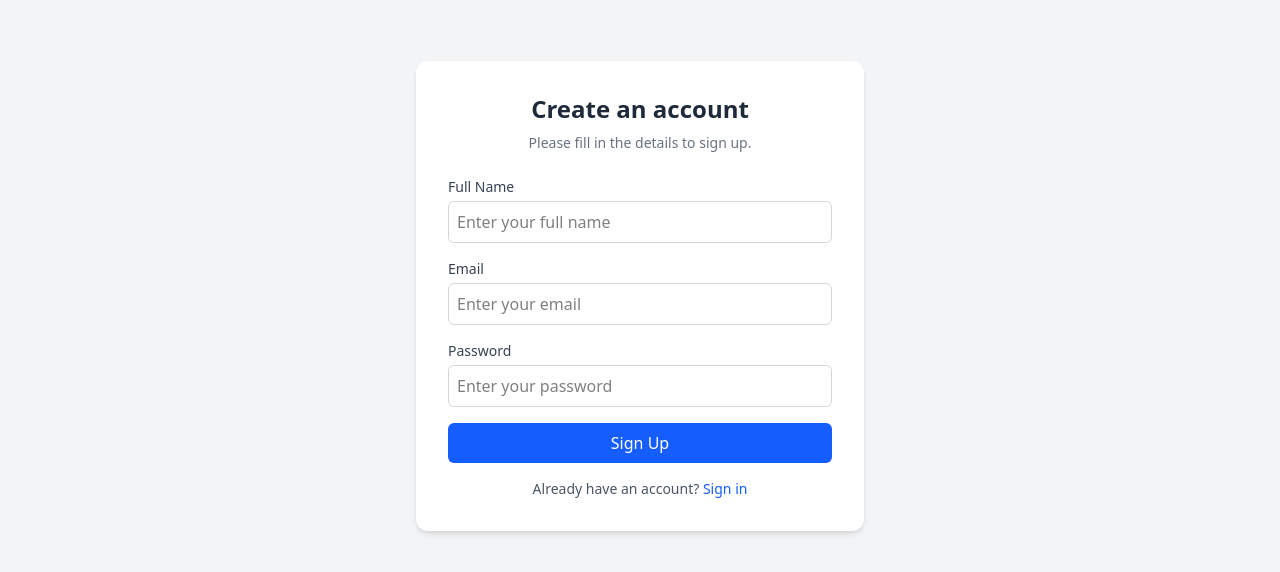
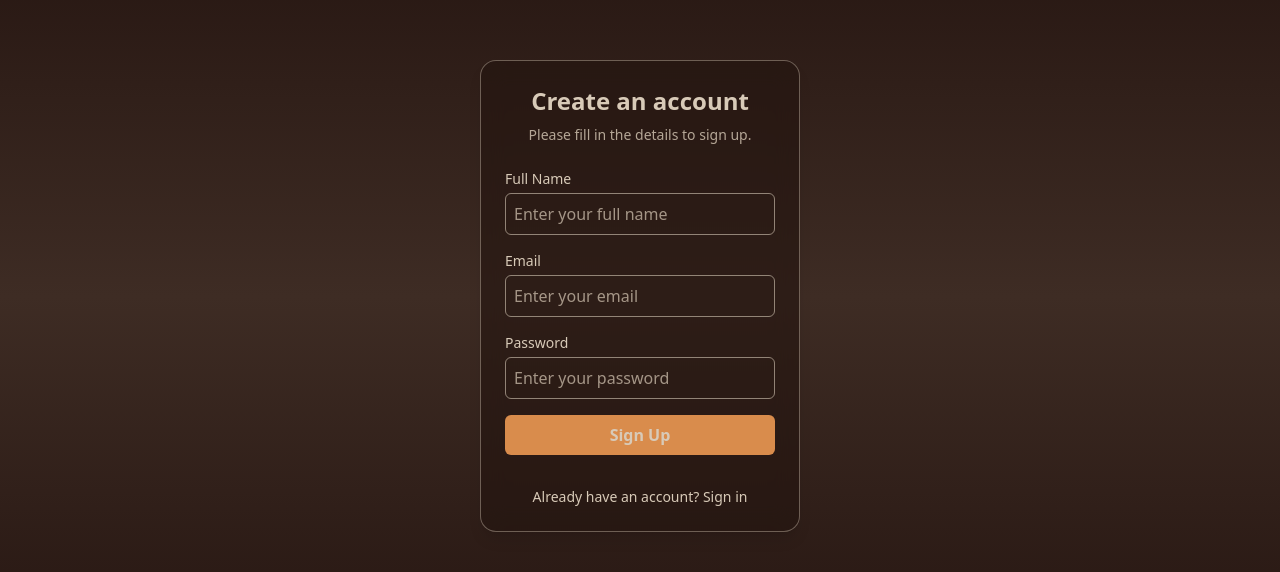
Before and after one commit to samriddharoy/CODE_CUBE, a React (Vite) app: page / in a window 1280 px wide. Shown: the part 104-676 px from the top of the page. Built offline with nearby package versions, Linux system fonts and the light colour scheme.

Commit message:
add: styles, color pallette and some clean-up

```diff
--- a/src/components/Header.jsx
+++ b/src/components/Header.jsx
@@ -1,12 +1,12 @@
-import React from 'react'
+import React from 'react';
 
 const Header = ({ heading, subheading }) => {
   return (
     <div className="text-center mb-6">
-      <h3 className="text-2xl font-bold text-gray-800">{heading}</h3>
-      <h5 className="text-sm text-gray-500 mt-2">{subheading}</h5>
+      <h3 className="text-2xl font-bold text-vanilla">{heading}</h3>
+      <h5 className="text-sm text-vanilla/80 mt-2">{subheading}</h5>
     </div>
-  )
-}
+  );
+};
 
-export default Header
+export default Header;
--- a/src/components/InputBox.jsx
+++ b/src/components/InputBox.jsx
@@ -1,17 +1,17 @@
-import React from 'react'
+import React from 'react';
 
 const InputBox = ({ label, id, placeholder, type = "text" }) => {
   return (
     <div className="flex flex-col">
-      <label htmlFor={id} className="mb-1 text-sm font-medium text-gray-700">{label}</label>
+      <label htmlFor={id} className="mb-1 text-sm font-medium text-vanilla">{label}</label>
       <input
         type={type}
         id={id}
         placeholder={placeholder}
-        className="border border-gray-300 rounded-md p-2 focus:outline-none focus:ring-2 focus:ring-blue-400"
+        className="border border-vanilla/60 placeholder-vanilla/70 rounded-md p-2 outline-none focus:ring-1 focus:ring-highlight focus:border-highlight"
       />
     </div>
-  )
-}
+  );
+};
 
-export default InputBox
+export default InputBox;
--- a/src/index.css
+++ b/src/index.css
@@ -1 +1,8 @@
 @import "tailwindcss";
+
+@theme {
+  --color-primary: #241410;
+  --color-secondary: #3E2C24;
+  --color-highlight: #D98C4C;
+  --color-vanilla: #D8CAB8;
+}
--- a/src/pages/Signup.jsx
+++ b/src/pages/Signup.jsx
@@ -1,29 +1,30 @@
-import React from 'react'
+import React from 'react';
 import Header from "../components/Header";
 import InputBox from "../components/InputBox";
 
-
 const Signup = () => {
   return (
-    <div className="min-h-screen flex items-center justify-center bg-gray-100 px-4">
-      <div className="max-w-md w-full bg-white p-8 rounded-xl shadow-md">
+    <div className="relative w-full h-screen bg-gradient-to-t from-primary via-secondary to-primary text-vanilla">
+      <div className="flex flex-col space-y-4 absolute top-1/2 left-1/2 transform -translate-x-1/2 -translate-y-1/2 w-80 rounded-2xl bg-primary/60 backdrop-blur-md shadow-lg border border-vanilla/40 p-6">
+
         <Header
           heading="Create an account"
           subheading="Please fill in the details to sign up."
         />
 
-        <form className="mt-6 space-y-4">
         <InputBox
           label="Full Name"
           id="name"
           placeholder="Enter your full name"
         />
+
         <InputBox
           label="Email"
           id="email"
           type="email"
           placeholder="Enter your email"
         />
+
         <InputBox
           label="Password"
           id="password"
@@ -31,20 +32,19 @@ const Signup = () => {
           placeholder="Enter your password"
         />
 
-          <button
-            type="submit"
-            className="w-full bg-blue-600 text-white py-2 rounded-md hover:bg-blue-700 transition duration-300"
-          >
+        <div className="w-full text-center bg-highlight text-vanilla font-semibold py-2 rounded-md cursor-pointer hover:bg-highlight/80 active:scale-95 transition">
           Sign Up
-          </button>
-        </form>
+        </div>
 
-        <p className="mt-4 text-sm text-center text-gray-600">
-          Already have an account? <a href="/signin" className="text-blue-600 hover:underline">Sign in</a>
+        <p className="mt-4 text-sm text-center text-vanilla">
+          Already have an account?{' '}
+          <a href="/signin" className="text-accent hover:underline hover:text-highlight">
+            Sign in
+          </a>
         </p>
       </div>
     </div>
-  )
-}
+  );
+};
 
-export default Signup
+export default Signup;
```
Lines whose indentation alone changed are shown as unchanged.
